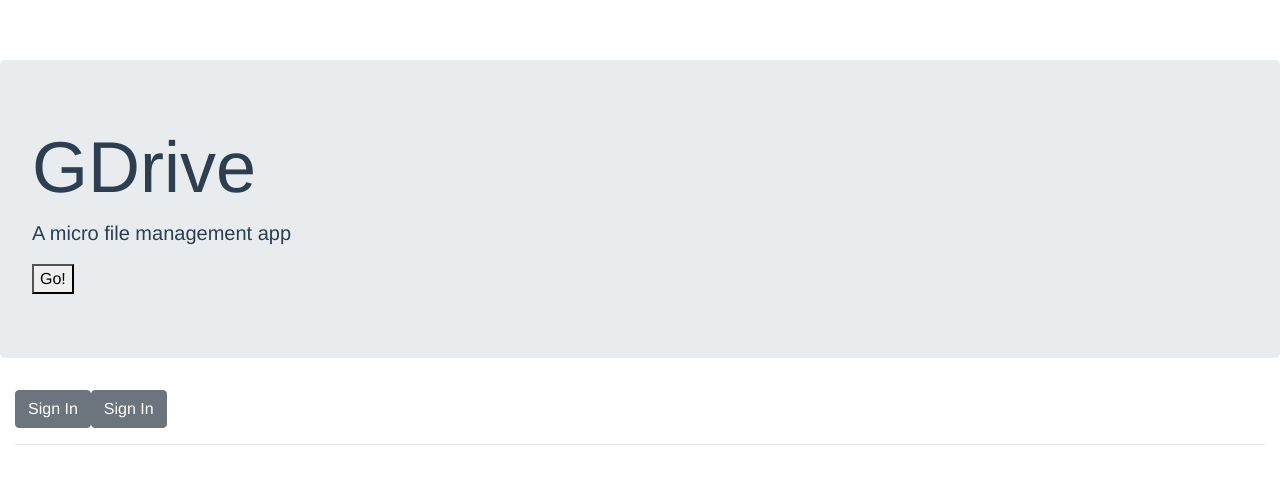
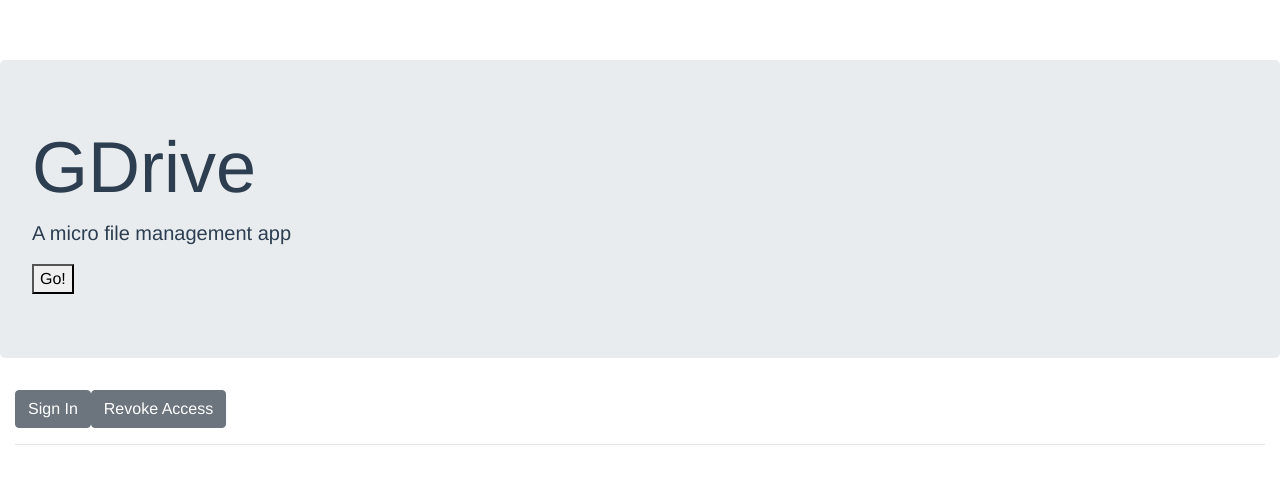
Before and after one commit to ambyrd/team-1, a Vue app: page / in a window 1280 px wide. Shown: the top 484 px of the page. Built offline with nearby package versions, Linux system fonts and the light colour scheme.

Commit message:
Fixed minor typo in readME and updated button label

```diff
--- a/src/App.vue
+++ b/src/App.vue
@@ -5,7 +5,7 @@
 
      <div class="col-md-12">
         <b-btn id='sign-in-or-out-button'>Sign In</b-btn>
-        <b-btn id='revoke-access-button'>Sign In</b-btn>
+        <b-btn id='revoke-access-button'>Revoke Access</b-btn>
         <div id="auth-status" style="display: inline; padding-left: 25px"></div><hr>
      </div>
   </div>
```
Also changed, not shown: 1 other file (tests, documents, lock files or other folders).
